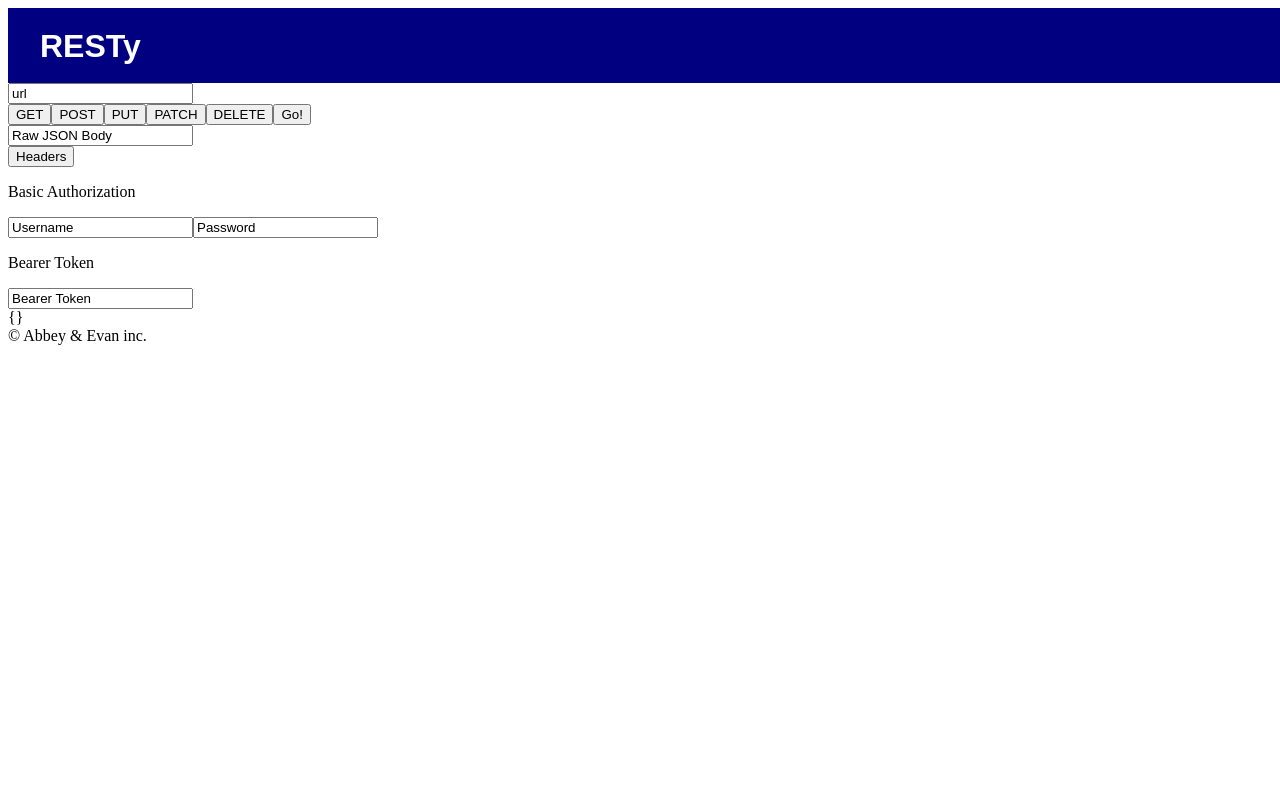
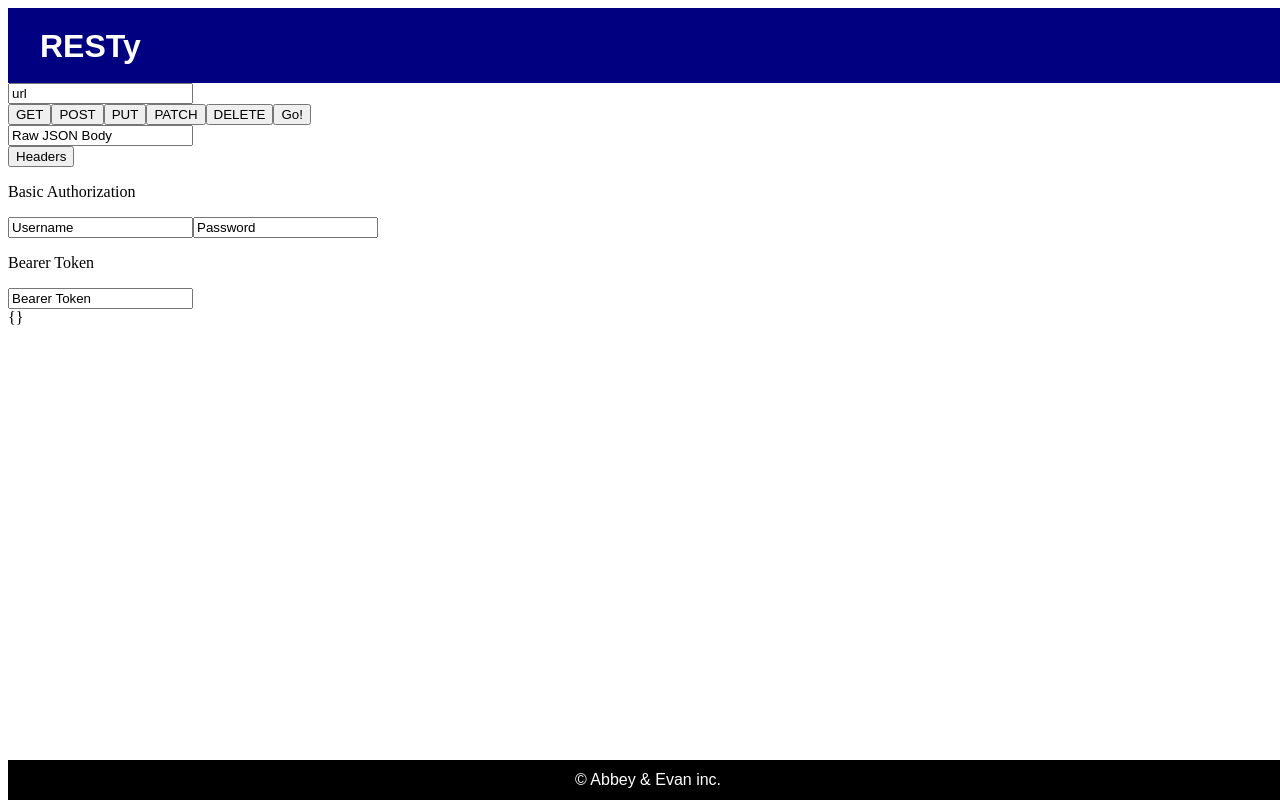
Before and after one commit to evanandrewson-401-advanced-javascript/resty, a React app: page / in a window 1280 px wide. Shown: the top 800 px of the page. Built offline with nearby package versions, Linux system fonts and the light colour scheme.

Commit message:
added footer styling

```diff
--- /dev/null
+++ b/src/components/Footer.css
@@ -0,0 +1,13 @@
+.Footer {
+    height: 5%;
+    color: white;
+    background-color: black;
+    text-align: center;
+    display: flex;
+    justify-content: center;
+    flex-direction: column;
+    position: absolute;
+    top: 95%;
+    width: 100vw;
+    font-family: arial;
+}
--- a/src/components/Footer.js
+++ b/src/components/Footer.js
@@ -1,9 +1,10 @@
 import React from 'react';
+import styles from './Footer.css';
 
 const Footer = () => {
   return (
     <>
-      <footer>&copy; Abbey &amp; Evan inc.</footer>
+      <footer className={styles.Footer}>&copy; Abbey &amp; Evan inc.</footer>
     </>
   );
 };
```
